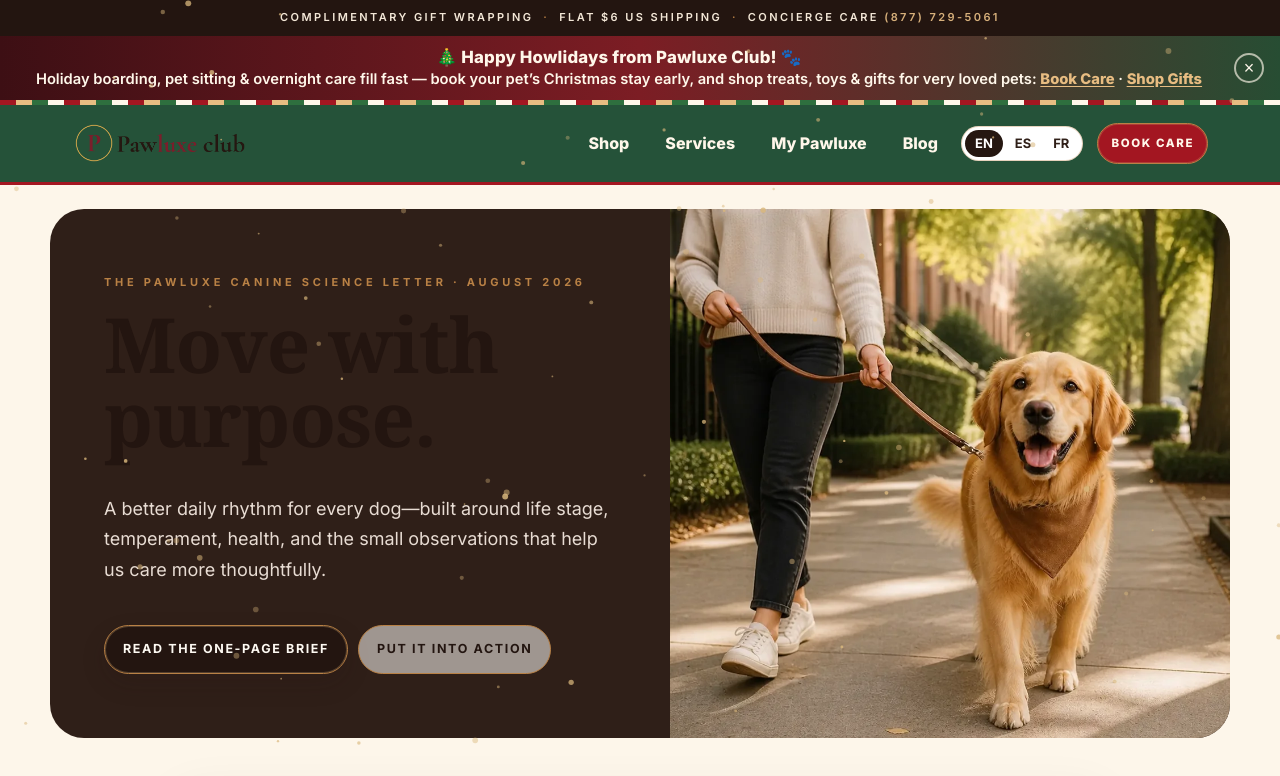
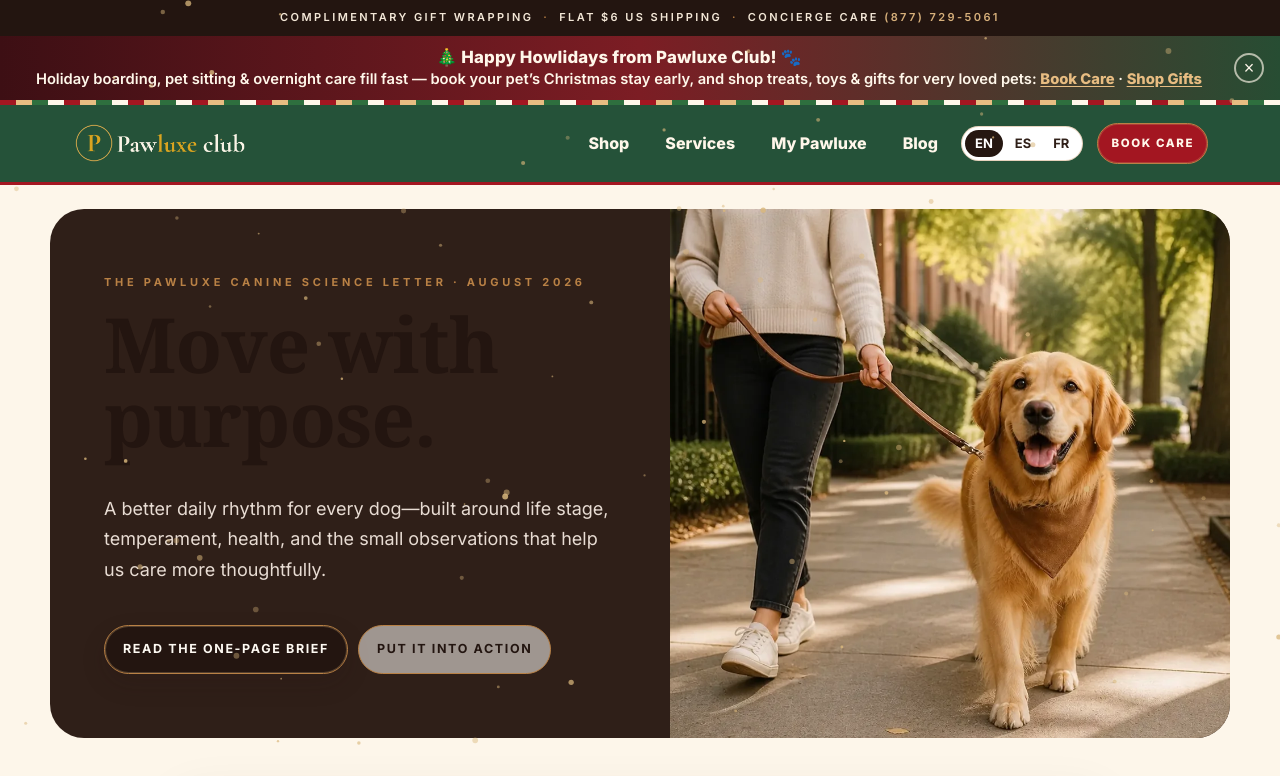
Before and after one commit to kalundi/pawluxe.club, a plain HTML site: page newsletter.html in a window 1280 px wide. Shown: the top 776 px of the page. Drawn offline with nearby package versions, Linux system fonts and the light colour scheme.

Commit message:
Use dark logo in header for Christmas-theme contrast
The Christmas theme makes the header background dark green, so the light logo's dark text had poor contrast. Switch the header brand image from pawluxe-logo-light.png to pawluxe-logo-dark.png. The footer already uses the dark logo and is unchanged.

```diff
--- a/newsletter.html
+++ b/newsletter.html
@@ -15,7 +15,7 @@
 </style>
 <link rel="stylesheet" href="/seasonal-theme.css?v=2"><link rel="stylesheet" href="/language-switcher.css"><link rel="preconnect" href="https://fonts.googleapis.com"><link rel="preconnect" href="https://fonts.gstatic.com" crossorigin><link href="https://fonts.googleapis.com/css2?family=Cormorant+Garamond:ital,wght@0,500;0,600;0,700;1,500;1,600&family=Inter:wght@400;500;600;700;800&display=swap" rel="stylesheet"><link rel="stylesheet" href="/luxury.css?v=1"><script src="/luxury.js" defer></script></head>
 <body><div class="luxBar" role="note">Complimentary gift wrapping<span class="luxDot">·</span>Flat $6 US shipping<span class="luxDot">·</span>Concierge care <a href="tel:+18777295061">(877) 729-5061</a></div>
-<header class="topbar"><nav class="nav" aria-label="Main navigation"><a class="brand" href="index.html"><img src="assets/pawluxe-logo-light.png" alt="Pawluxe club" class="brandLogo"></a><a href="index.html#shop">Shop</a><a href="index.html#services">Services</a><a href="index.html#mypawluxe">My Pawluxe</a><a href="blog.html">Blog</a><div class="lang-switcher notranslate" translate="no" role="group" aria-label="Language: English, Español, Français"><button type="button" class="lang-btn" data-lang="en" aria-pressed="true" aria-label="English">EN</button><button type="button" class="lang-btn" data-lang="es" aria-pressed="false" aria-label="Español">ES</button><button type="button" class="lang-btn" data-lang="fr" aria-pressed="false" aria-label="Français">FR</button></div><a class="cta" href="index.html#book">Book Care</a></nav></header>
+<header class="topbar"><nav class="nav" aria-label="Main navigation"><a class="brand" href="index.html"><img src="assets/pawluxe-logo-dark.png" alt="Pawluxe club" class="brandLogo"></a><a href="index.html#shop">Shop</a><a href="index.html#services">Services</a><a href="index.html#mypawluxe">My Pawluxe</a><a href="blog.html">Blog</a><div class="lang-switcher notranslate" translate="no" role="group" aria-label="Language: English, Español, Français"><button type="button" class="lang-btn" data-lang="en" aria-pressed="true" aria-label="English">EN</button><button type="button" class="lang-btn" data-lang="es" aria-pressed="false" aria-label="Español">ES</button><button type="button" class="lang-btn" data-lang="fr" aria-pressed="false" aria-label="Français">FR</button></div><a class="cta" href="index.html#book">Book Care</a></nav></header>
 <main>
 <section class="masthead"><div class="mastCopy"><div class="eyebrow">The Pawluxe Canine Science Letter · August 2026</div><h1>Move with purpose.</h1><p>A better daily rhythm for every dog—built around life stage, temperament, health, and the small observations that help us care more thoughtfully.</p><div class="buttons"><a class="button" href="#letter">Read the one-page brief</a><a class="button secondary" href="index.html#services">Put it into action</a></div></div><img src="assets/personalized/luna-walk.webp" alt="Luna enjoying a calm, attentive dog walk" width="1400" height="932"></section>
 <article class="letter" id="letter">
```
